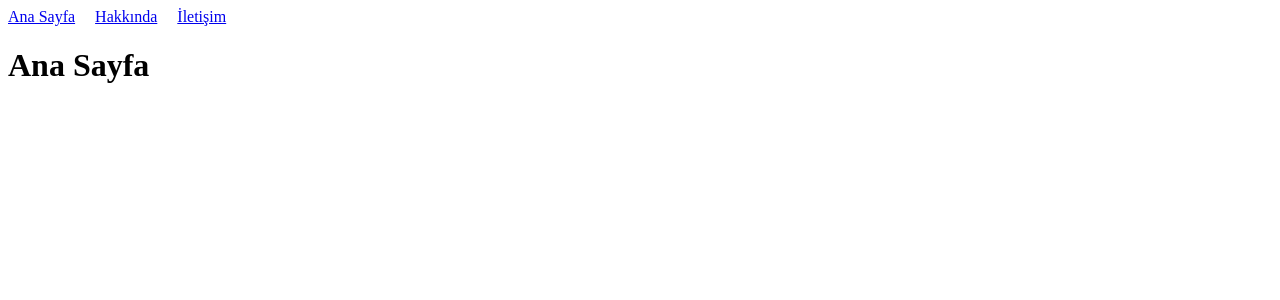
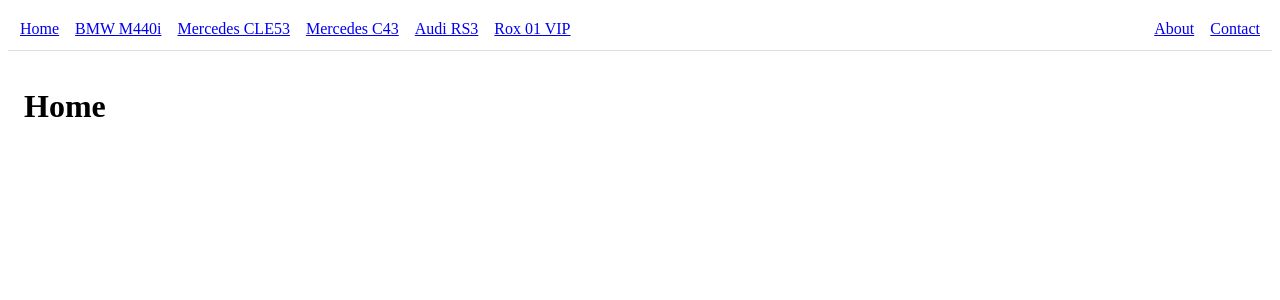
Before and after one commit to balasov25/falcon-flair-react1, a React (Vite) app: page / in a window 1280 px wide. Shown: the top 300 px of the page. Built offline with nearby package versions, Linux system fonts and the light colour scheme.

Commit message:
Update App.jsx

```diff
--- a/src/App.jsx
+++ b/src/App.jsx
@@ -1,31 +1,52 @@
 import { BrowserRouter, Routes, Route, Link } from "react-router-dom";
 
+// Car pages (files: src/BMW.jsx, src/MercedesCLE53.jsx, src/MercedesC43.jsx, src/Audi.jsx, src/Rox.jsx)
+import BMW from "./BMW";
+import MercedesCLE53 from "./MercedesCLE53";
+import MercedesC43 from "./MercedesC43";
+import Audi from "./Audi";
+import Rox from "./Rox";
+
+// Simple example pages
 function Home() {
-  return <h1>Ana Sayfa</h1>;
+  return <h1>Home</h1>;
 }
-
 function About() {
-  return <h1>Hakkında Sayfası</h1>;
+  return <h1>About Us</h1>;
 }
-
 function Contact() {
-  return <h1>İletişim Sayfası</h1>;
+  return <h1>Contact</h1>;
 }
 
 export default function App() {
   return (
     <BrowserRouter>
-      <nav style={{ display: "flex", gap: "20px", marginBottom: "20px" }}>
-        <Link to="/">Ana Sayfa</Link>
-        <Link to="/about">Hakkında</Link>
-        <Link to="/contact">İletişim</Link>
+      {/* Top Navigation */}
+      <nav style={{ display: "flex", gap: 16, padding: 12, borderBottom: "1px solid #ddd" }}>
+        <Link to="/">Home</Link>
+        <Link to="/bmw">BMW M440i</Link>
+        <Link to="/mercedes-cle53">Mercedes CLE53</Link>
+        <Link to="/mercedes-c43">Mercedes C43</Link>
+        <Link to="/audi">Audi RS3</Link>
+        <Link to="/rox">Rox 01 VIP</Link>
+        <span style={{ marginLeft: "auto" }} />
+        <Link to="/about">About</Link>
+        <Link to="/contact">Contact</Link>
       </nav>
 
-      <Routes>
-        <Route path="/" element={<Home />} />
-        <Route path="/about" element={<About />} />
-        <Route path="/contact" element={<Contact />} />
-      </Routes>
+      {/* Page Routes */}
+      <div style={{ padding: 16 }}>
+        <Routes>
+          <Route path="/" element={<Home />} />
+          <Route path="/bmw" element={<BMW />} />
+          <Route path="/mercedes-cle53" element={<MercedesCLE53 />} />
+          <Route path="/mercedes-c43" element={<MercedesC43 />} />
+          <Route path="/audi" element={<Audi />} />
+          <Route path="/rox" element={<Rox />} />
+          <Route path="/about" element={<About />} />
+          <Route path="/contact" element={<Contact />} />
+        </Routes>
+      </div>
     </BrowserRouter>
   );
 }
```
